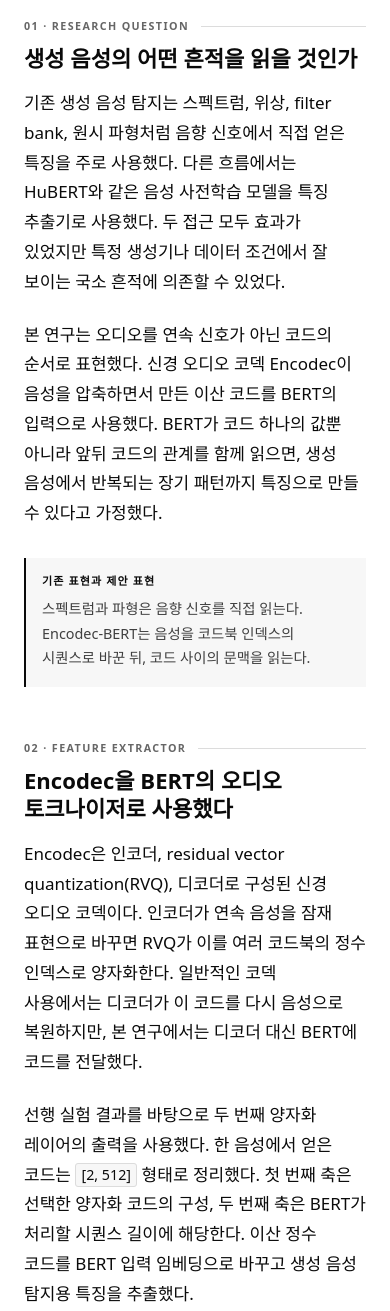
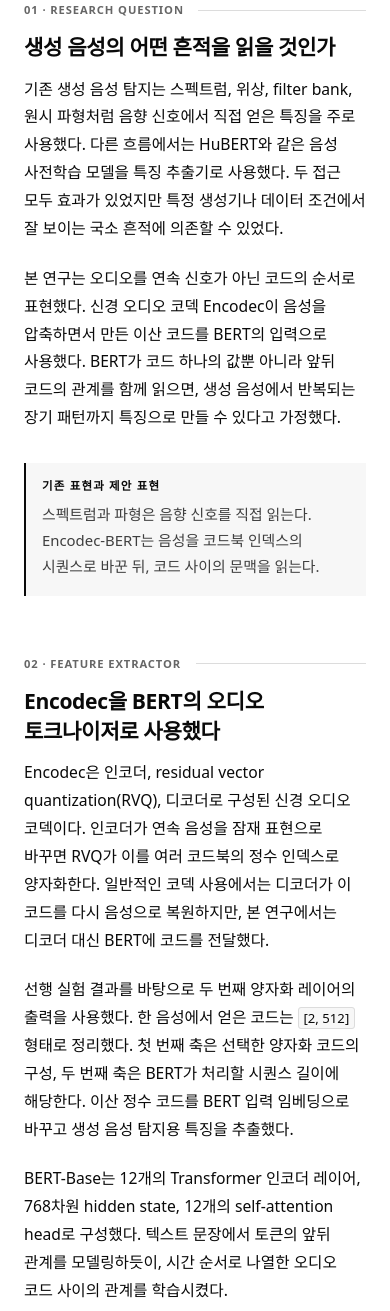
Before and after one commit to smerge0802/smerge0802.github.io, an Eleventy site: page src/writings/2024-05-29-voice-synthesis-detection.md in a window 390 px wide. Shown: the part 1024-2335 px from the top of the page. Built offline with nearby package versions, Linux system fonts and the light colour scheme; Eleventy itself is replaced by a stand-in of ours; files that its build step writes are made by us from their sources; a web font is replaced by a local one.

Commit message:
Refine research writing typography

```diff
--- a/package.json
+++ b/package.json
@@ -6,6 +6,7 @@
   "type": "module",
   "scripts": {
     "build": "node ./node_modules/@11ty/eleventy/cmd.cjs",
+    "check:writings": "node scripts/check-research-writings.mjs",
     "serve": "node ./node_modules/@11ty/eleventy/cmd.cjs --serve --port 8088"
   },
   "devDependencies": {
--- a/src/_includes/base.njk
+++ b/src/_includes/base.njk
@@ -18,7 +18,7 @@
       }
     })();
   </script>
-  <link rel="stylesheet" href="/css/style.css">
+  <link rel="stylesheet" href="/css/style.css?v=20260720-typography">
 </head>
 <body>
   <a class="skip" href="#main">Skip to content</a>
--- a/src/css/style.css
+++ b/src/css/style.css
@@ -552,35 +552,39 @@
 
 .prose {
   margin-top: 3rem;
+  font-size: 1.02rem;
+  line-height: 1.82;
   word-break: keep-all;
   overflow-wrap: break-word;
 }
 
 .prose p {
-  margin: 1.45rem 0 0;
+  margin: 1.35rem 0 0;
   text-wrap: pretty;
 }
 
 .prose h2 {
-  font-size: 1.38rem;
-  font-weight: 600;
-  letter-spacing: 0;
-  margin: 3.2rem 0 0;
-  line-height: 1.3;
+  font-size: 1.5rem;
+  font-weight: 650;
+  letter-spacing: -0.018em;
+  margin: 3.8rem 0 0;
+  line-height: 1.4;
   text-wrap: balance;
 }
 
 .prose h3 {
   font-size: 1.12rem;
-  font-weight: 600;
-  font-style: italic;
-  margin: 2.4rem 0 0;
+  font-weight: 650;
+  font-style: normal;
+  letter-spacing: -0.01em;
+  margin: 2.65rem 0 0;
+  line-height: 1.5;
   text-wrap: balance;
 }
 
 .prose h2 + p,
 .prose h3 + p {
-  margin-top: 1rem;
+  margin-top: 0.85rem;
 }
 
 .prose ul,
@@ -601,13 +605,13 @@
 .prose .section-label {
   display: flex;
   align-items: center;
-  gap: 0.75rem;
-  margin: 4.25rem 0 0;
-  font-family: var(--mono);
-  font-size: 0.67rem;
-  font-weight: 600;
-  line-height: 1;
-  letter-spacing: 0.13em;
+  gap: 0.9rem;
+  margin: 4.75rem 0 0;
+  font-family: var(--serif);
+  font-size: 0.74rem;
+  font-weight: 650;
+  line-height: 1.3;
+  letter-spacing: 0.08em;
   text-transform: uppercase;
   color: var(--ink-faint);
 }
@@ -620,7 +624,7 @@
 }
 
 .prose .section-label + h2 {
-  margin-top: 0.75rem;
+  margin-top: 0.9rem;
 }
 
 .prose .research-callout {
@@ -632,15 +636,15 @@
 
 .prose .research-callout p {
   margin: 0.55rem 0 0;
-  font-size: 0.9rem;
-  line-height: 1.68;
+  font-size: 0.93rem;
+  line-height: 1.72;
   color: var(--ink-soft);
 }
 
 .prose .research-callout .research-callout-title {
   margin: 0;
   font-family: var(--mono);
-  font-size: 0.69rem;
+  font-size: 0.72rem;
   font-weight: 650;
   line-height: 1.3;
   letter-spacing: 0.1em;
@@ -655,8 +659,8 @@
 
 .prose .research-callout li {
   margin-top: 0.3rem;
-  font-size: 0.88rem;
-  line-height: 1.58;
+  font-size: 0.91rem;
+  line-height: 1.62;
   color: var(--ink-soft);
 }
 
@@ -1107,7 +1111,23 @@
   }
 
   .prose .section-label {
-    margin-top: 3.5rem;
+    margin-top: 3.8rem;
+    font-size: 0.7rem;
+  }
+
+  .prose {
+    font-size: 0.98rem;
+    line-height: 1.78;
+  }
+
+  .prose h2 {
+    font-size: 1.32rem;
+    line-height: 1.42;
+  }
+
+  .prose h3 {
+    font-size: 1.06rem;
+    margin-top: 2.35rem;
   }
 
   .prose .research-callout {
--- a/src/writings/2024-05-29-voice-synthesis-detection.md
+++ b/src/writings/2024-05-29-voice-synthesis-detection.md
@@ -199,11 +199,15 @@
   <p>균형 샘플링은 클래스 수의 편향을 줄였지만 공격 유형의 편향까지 제거하지는 못했다. 보지 못한 생성기와 채널 조건에서 성능이 유지되는지 별도로 검증해야 한다.</p>
 </div>
 
+<p class="section-label">08 · Conclusion</p>
+
 ## 결론
 
 Encodec의 RVQ 코드를 BERT의 입력 토큰처럼 사용해 생성 음성 탐지 특징을 추출했다. 2019 LA에서 네 분류기를 비교한 뒤 상위 세 분류기를 2021 LA와 DF로 확장했고, DF에서는 기존 비교 모델의 15.64%보다 낮은 11.79% EER을 기록했다.
 
 결과는 텍스트용 사전학습 모델이 오디오의 이산 표현에서도 판별 가능한 시퀀스 관계를 추출할 수 있음을 보였다. 동시에 후단 분류기와 데이터 조건에 따라 결과가 달라졌으며, 새로운 생성기와 실제 전송 환경에 대한 일반화는 후속 연구로 남았다.
+
+<p class="section-label">09 · Publication</p>
 
 ## 논문
 
```
Also changed, not shown: scripts/check-research-writings.mjs (added, +39 -0 lines), src/writings/2023-03-31-korean-speech-anonymization.md (+4 -0 lines).
